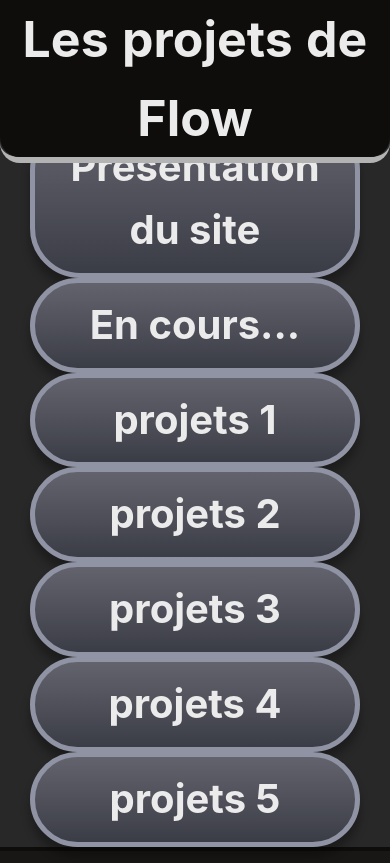
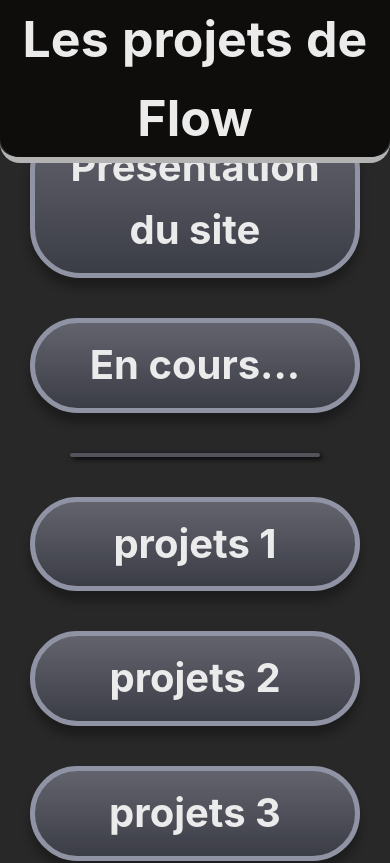
Before and after one commit to Florian59c/Site-Flow, a React (Create React App) app: page /projets in a window 390 px wide. Shown: the top 863 px of the page. Built offline with nearby package versions, Linux system fonts and the light colour scheme.

Commit message:
ajout du css et du responsive de la page Projets

```diff
--- a/src/App.css
+++ b/src/App.css
@@ -149,14 +149,15 @@ p {
   margin: 12rem 3rem 0 3rem;
 }
 
+.projetsContainer hr {
+  margin: 0 4rem 4rem 4rem;
+  border: 0.2rem solid rgb(83, 83, 92);
+  background-color: rgb(83, 83, 92);
+  border-radius: 2rem;
+  box-shadow: 0.2rem 0.2rem 0.5rem black;
+}
 
-
-
-
-
-
-
-/* boutons de la page projets */
+/* boutons de la page projets ET details projets*/
 
 .boutonProjets button {
   display: inline-block;
@@ -167,6 +168,7 @@ p {
   box-shadow: 0 1rem 1rem 0 rgb(0, 0, 0, 0.3);
   background: linear-gradient(rgb(99, 99, 110), rgb(59, 61, 70));
   box-sizing: border-box;
+  margin-bottom: 4rem;
 }
 
 .boutonProjets h1 {
@@ -185,6 +187,14 @@ p {
 .boutonProjets h1:hover {
   color: white;
 }
+
+/* page des details de projets */
+
+
+
+
+
+
 
 
 
@@ -211,7 +221,13 @@ p {
   border-radius: 10rem;
 }
 
+/* pour les ecran superieur au mobile */
 @media screen and (min-width: 576px) {
+
+}
+
+/* pour les ecran superieur au mobile ET tablettes */
+@media screen and (min-width: 992px) {
 
   /* header */
 
@@ -227,8 +243,19 @@ p {
     margin: 4rem 8rem 0 8rem;
   }
 
+  /* rajoute un espacement sur les cotés pour dissocier le 2 parties */
+  .projets1er .boutonProjets{
+    margin: 0 8rem;
+  }
 
+  .projets1er {
+    margin-bottom: 4rem;
+  }
 
+  /* retire la barre hr lorsque l'ecran est plus grand que le telephone */
+  .projetsContainer hr {
+    display: none;
+  }
 
   /* footer */
 
--- a/src/components/Pages/Projets.js
+++ b/src/components/Pages/Projets.js
@@ -3,6 +3,7 @@ import Header from '../Composants/Header';
 import Footer from '../Composants/Footer';
 import BoutonProjets from '../Composants/BoutonProjets';
 import ListeProjets from '../Classes/ListeProjets';
+import { Col, Row } from 'antd';
 
 const Projets = () => {
 
@@ -28,7 +29,9 @@ const Projets = () => {
   // sera utile pour les dissocier des 2 premiers - pour ma mise en page
   const listProjets = ListeProjets.slice(2).map(projet => {
     return (
-      boutonProjets(projet)
+      <Col xs={24} lg={12}>
+        {boutonProjets(projet)}
+      </Col>
     )
   })
 
@@ -39,8 +42,11 @@ const Projets = () => {
         <div className='projets1er'>
           {listPresentations}
         </div>
+        <hr />
         <div className='projets2nd'>
-          {listProjets}
+          <Row justify='space-between' gutter={40}>
+            {listProjets}
+          </Row>
         </div>
       </div>
       <Footer />
```
